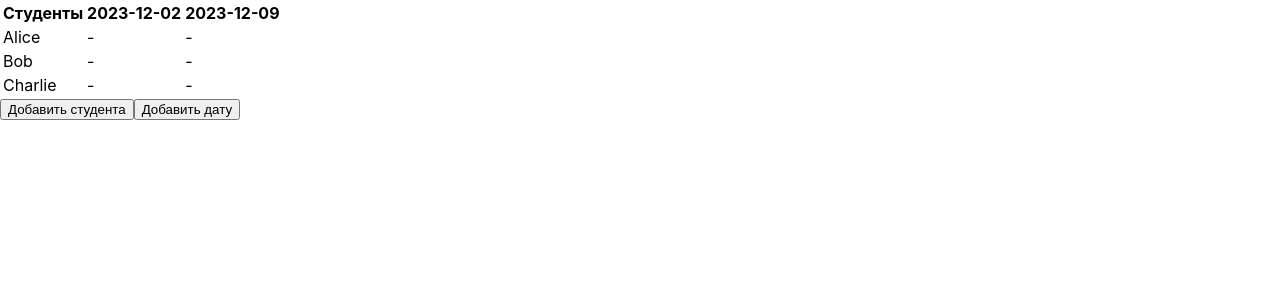
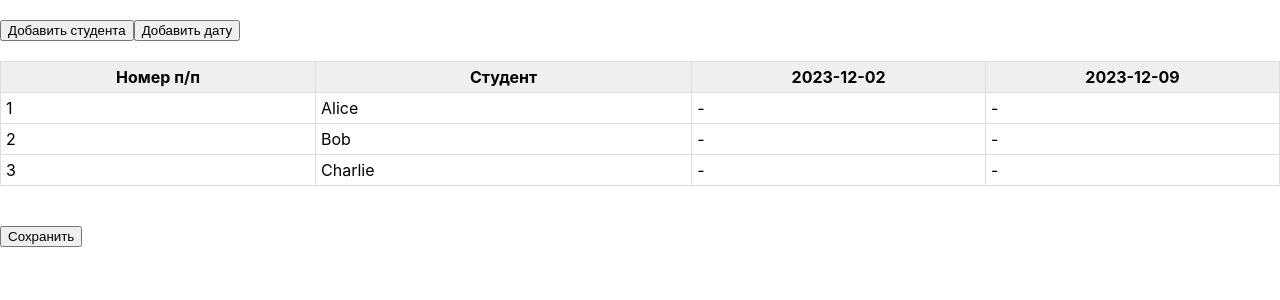
Before and after one commit to YuryPradanets/Gd-FD3-21-24_Pradanets, a React (Create React App) app: page / in a window 1280 px wide. Shown: the top 300 px of the page. Built offline with nearby package versions, Linux system fonts and the light colour scheme.

Commit message:
create buttonSave

```diff
--- a/src/AttendabceTable.css
+++ b/src/AttendabceTable.css
@@ -1,9 +1,20 @@
-table, td, tr {
-border: 2px solid black;
+table {
+	width: 100%;
+	margin-bottom: 20px;
+	border: 1px solid #dddddd;
+	border-collapse: collapse;
 }
-
+table th {
+	font-weight: bold;
+	padding: 5px;
+	background: #efefef;
+	border: 1px solid #dddddd;
+  width: 50px;
+}
+table td {
+	border: 1px solid #dddddd;
+	padding: 5px;
+}
 button{
-  border-radius: 10px;
-  border: 2px solid green;
-
+  margin: 20px 0 20px 0;
 }
--- a/src/AttendanceTable.jsx
+++ b/src/AttendanceTable.jsx
@@ -1,4 +1,6 @@
 import React, { useState } from 'react';
+import "./AttendabceTable.css";
+import SaveButton from "./SaveButton";
 
 const AttendanceTable = () => {
   const [students, setStudents] = useState(["Alice", "Bob", "Charlie"]);
@@ -12,6 +14,8 @@ const AttendanceTable = () => {
   };
 
   const addDate = () => {
+    let date = new Date();
+    console.log('Сегодня:', date);
     const newDate = prompt("Введите новую дату (гггг-мм-дд):");
     if (newDate) {
       setDates([...dates, newDate]);
@@ -20,10 +24,14 @@ const AttendanceTable = () => {
 
   return (
     <div>
+      <button onClick={addStudent}>Добавить студента</button>
+      <button onClick={addDate}>Добавить дату</button>
+      <br></br>
       <table>
         <thead>
           <tr>
-            <th>Студенты</th>
+            <th>Номер п/п</th>
+            <th className="students">Студент</th>
             {dates.map((date, index) => (
               <th key={index}>{date}</th>
             ))}
@@ -32,6 +40,7 @@ const AttendanceTable = () => {
         <tbody>
           {students.map((student, studentIndex) => (
             <tr key={studentIndex}>
+              <td>{studentIndex + 1}</td>
               <td>{student}</td>
               {dates.map((date, dateIndex) => (
                 <td key={dateIndex}>-</td>
@@ -40,8 +49,7 @@ const AttendanceTable = () => {
           ))}
         </tbody>
       </table>
-      <button onClick={addStudent}>Добавить студента</button>
-      <button onClick={addDate}>Добавить дату</button>
+      <SaveButton/>
     </div>
   );
 };
--- /dev/null
+++ b/src/SaveButton.jsx
@@ -0,0 +1,28 @@
+import React, { useState } from "react";
+
+const SaveButton = () => {
+  const [isSaving, setIsSaving] = useState(false);
+
+  const handleSave = () => {
+    setIsSaving(true);
+
+    const dataToSave = {
+      key: "exampleKey",
+      value: "exampleValue",
+    };
+
+    localStorage.setItem("savedData", JSON.stringify(dataToSave));
+
+    setTimeout(() => {
+      setIsSaving(false);
+    }, 2000);
+  };
+
+  return (
+    <button onClick={handleSave} disabled={isSaving}>
+      {isSaving ? "Идёт сохранение" : "Сохранить"}
+    </button>
+  );
+};
+
+export default SaveButton;
```
